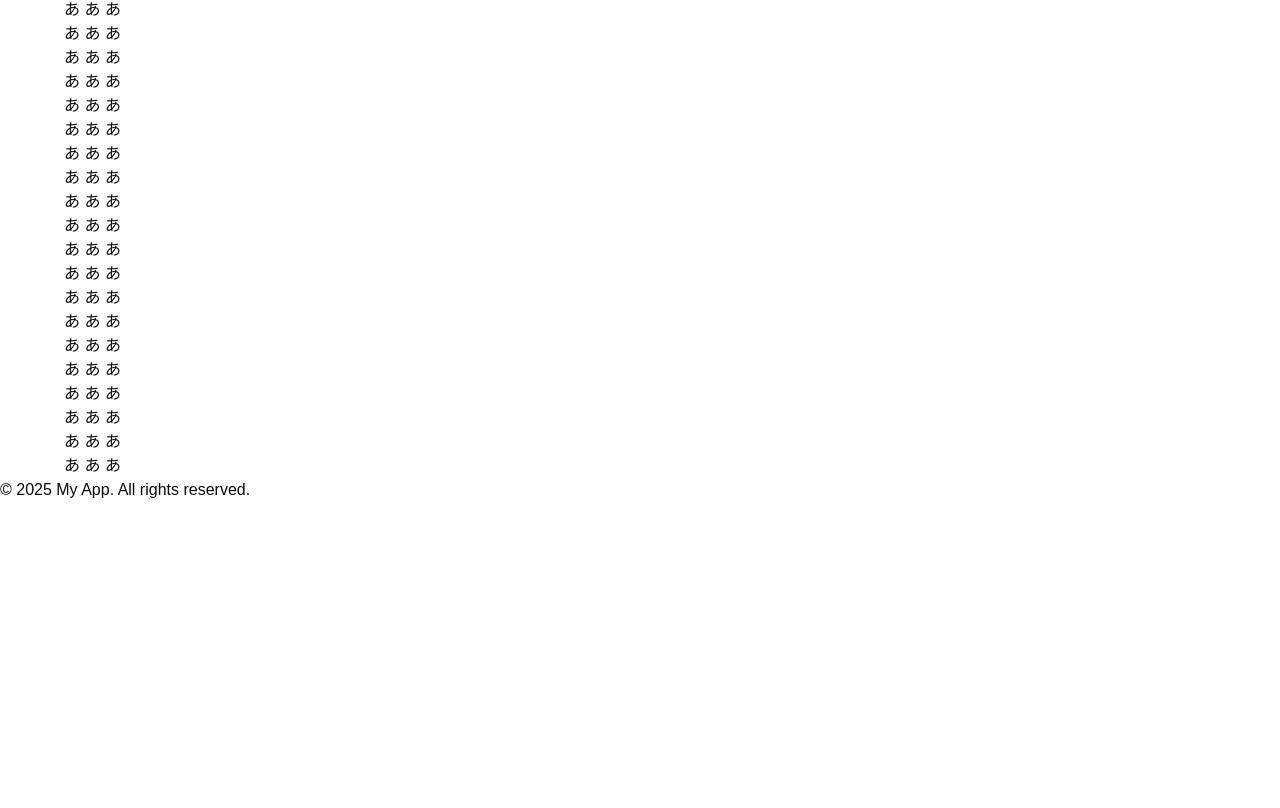
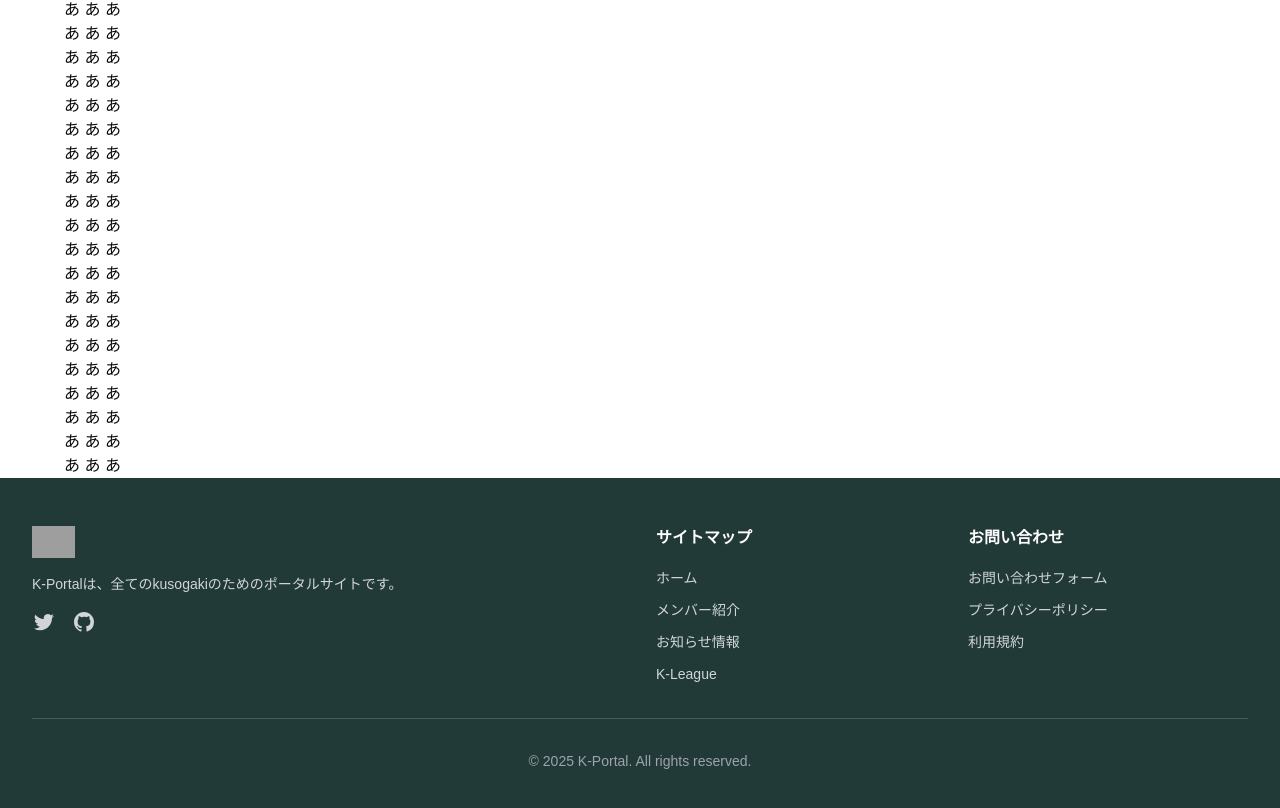
Before and after one commit to kusogakiNo1/K-portal_frontend, a React (Create React App) app: page / in a window 1280 px wide. Shown: the part 1698-2506 px from the top of the page. Before the commit the page ends 2200 px from the top, so only its background shows below. Built offline with nearby package versions, Linux system fonts and the light colour scheme; grey boxes are pictures that could not be loaded.

Commit message:
Footer作成など、諸々改善

```diff
--- /dev/null
+++ b/src/components/ScrollToTop.tsx
@@ -0,0 +1,12 @@
+import { useEffect } from "react";
+import { useLocation } from "react-router-dom";
+
+export default function ScrollToTop() {
+  const { pathname } = useLocation();
+
+  useEffect(() => {
+    window.scrollTo(0, 0);
+  }, [pathname]);
+
+  return null;
+}
--- a/src/components/SearchComponent.tsx
+++ /dev/null
@@ -1,87 +0,0 @@
-import React, { useState } from "react";
-import axios from "axios";
-
-interface SearchResponse {
-  // APIのレスポンスの型を定義します。
-  // 例えば、nameプロパティとdescriptionプロパティを持つオブジェクトの配列だと仮定します。
-  id: number;
-  name: string;
-  email: string;
-  age: number;
-  deletedFlag: boolean;
-}
-
-export const SearchComponent: React.FC = () => {
-  const [inputValue, setInputValue] = useState<string>("");
-  const [searchResults, setSearchResults] = useState<SearchResponse>();
-  const [loading, setLoading] = useState<boolean>(false);
-  const [error, setError] = useState<string | null>(null);
-
-  const handleInputChange = (event: React.ChangeEvent<HTMLInputElement>) => {
-    setInputValue(event.target.value);
-  };
-
-  const handleSearchButtonClick = async () => {
-    setLoading(true);
-    setError(null);
-    setSearchResults(undefined);
-
-    try {
-      const apiUrl = `http://localhost:5000/user/${inputValue}`;
-
-      const response = await axios.get<SearchResponse>(apiUrl); // axios.getを使用\
-
-      setSearchResults(response.data); // レスポンスデータは response.data に格納されています
-    } catch (e: any) {
-      setError("検索中にエラーが発生しました。");
-      console.error("検索エラー:", e);
-      if (axios.isAxiosError(e)) {
-        // axiosのエラーの場合、より詳細な情報をログに出力できます
-        console.error(
-          "Axios error details:",
-          e.response?.data,
-          e.response?.status,
-          e.response?.headers
-        );
-      }
-    } finally {
-      setLoading(false);
-    }
-  };
-
-  return (
-    <div>
-      <div>
-        <input
-          type="text"
-          value={inputValue}
-          onChange={handleInputChange}
-          placeholder="検索キーワードを入力"
-        />
-        <button onClick={handleSearchButtonClick} disabled={loading}>
-          検索
-        </button>
-      </div>
-
-      {loading && <p>検索中...</p>}
-      {error && <p style={{ color: "red" }}>{error}</p>}
-
-      {searchResults && (
-        <div>
-          <div>
-            <h2>検索結果</h2>
-            <p>ID: {searchResults.id}</p>
-            <p>名前: {searchResults.name}</p>
-            <p>年齢: {searchResults.age}</p>
-            <p>メール: {searchResults.email}</p>
-            <p>削除フラグ: {searchResults.deletedFlag ? "true" : "false"}</p>
-          </div>
-        </div>
-      )}
-
-      {!searchResults && !loading && !error && !inputValue && (
-        <p>検索結果はありません。</p>
-      )}
-    </div>
-  );
-};
--- a/src/components/layouts/Footer.tsx
+++ b/src/components/layouts/Footer.tsx
@@ -1,11 +1,139 @@
 // src/components/Footer.tsx
 import React from "react";
-// import "./Footer.css"; // 必要であればCSSをインポート
+import { Link } from "react-router-dom";
 
 function Footer() {
   return (
-    <footer className="app-footer">
-      <p>&copy; {new Date().getFullYear()} My App. All rights reserved.</p>
+    <footer className="bg-[#213a37] text-gray-100 mt-auto">
+      <div className="max-w-7xl mx-auto px-4 sm:px-6 lg:px-8 py-12">
+        <div className="grid grid-cols-1 md:grid-cols-4 gap-8">
+          {/* ロゴ・概要セクション */}
+          <div className="md:col-span-2">
+            <div className="flex items-center mb-4">
+              <img
+                src="/images/logo_clearname.png"
+                alt="K-Portal Logo"
+                className="h-8 mr-3"
+              />
+            </div>
+            <p className="text-gray-300 text-sm mb-4">
+              K-Portalは、全てのkusogakiのためのポータルサイトです。
+            </p>
+            <div className="flex space-x-4">
+              {/* SNSリンク（必要に応じて追加） */}
+              <a
+                href="https://x.com/wowwow950gak1?s=21&t=BHb4uZebnbyezoT_o-eruQ"
+                className="text-gray-300 hover:text-white transition-colors"
+                aria-label="Twitter"
+              >
+                <svg
+                  className="w-6 h-6"
+                  fill="currentColor"
+                  viewBox="0 0 24 24"
+                  aria-hidden="true"
+                >
+                  <path d="M8.29 20.251c7.547 0 11.675-6.253 11.675-11.675 0-.178 0-.355-.012-.53A8.348 8.348 0 0022 5.92a8.19 8.19 0 01-2.357.646 4.118 4.118 0 001.804-2.27 8.224 8.224 0 01-2.605.996 4.107 4.107 0 00-6.993 3.743 11.65 11.65 0 01-8.457-4.287 4.106 4.106 0 001.27 5.477A4.072 4.072 0 012.8 9.713v.052a4.105 4.105 0 003.292 4.022 4.095 4.095 0 01-1.853.07 4.108 4.108 0 003.834 2.85A8.233 8.233 0 012 18.407a11.616 11.616 0 006.29 1.84" />
+                </svg>
+              </a>
+              <a
+                href="https://github.com/kusogakiNo1"
+                className="text-gray-300 hover:text-white transition-colors"
+                aria-label="GitHub"
+              >
+                <svg
+                  className="w-6 h-6"
+                  fill="currentColor"
+                  viewBox="0 0 24 24"
+                  aria-hidden="true"
+                >
+                  <path
+                    fillRule="evenodd"
+                    d="M12 2C6.477 2 2 6.484 2 12.017c0 4.425 2.865 8.18 6.839 9.504.5.092.682-.217.682-.483 0-.237-.008-.868-.013-1.703-2.782.605-3.369-1.343-3.369-1.343-.454-1.158-1.11-1.466-1.11-1.466-.908-.62.069-.608.069-.608 1.003.07 1.531 1.032 1.531 1.032.892 1.53 2.341 1.088 2.91.832.092-.647.35-1.088.636-1.338-2.22-.253-4.555-1.113-4.555-4.951 0-1.093.39-1.988 1.029-2.688-.103-.253-.446-1.272.098-2.65 0 0 .84-.27 2.75 1.026A9.564 9.564 0 0112 6.844c.85.004 1.705.115 2.504.337 1.909-1.296 2.747-1.027 2.747-1.027.546 1.379.202 2.398.1 2.651.64.7 1.028 1.595 1.028 2.688 0 3.848-2.339 4.695-4.566 4.943.359.309.678.92.678 1.855 0 1.338-.012 2.419-.012 2.747 0 .268.18.58.688.482A10.019 10.019 0 0022 12.017C22 6.484 17.522 2 12 2z"
+                    clipRule="evenodd"
+                  />
+                </svg>
+              </a>
+            </div>
+          </div>
+
+          {/* ナビゲーションセクション */}
+          <div>
+            <h3 className="text-white font-semibold mb-4">サイトマップ</h3>
+            <ul className="space-y-2">
+              <li>
+                <Link
+                  to="/"
+                  className="text-gray-300 hover:text-white transition-colors text-sm"
+                >
+                  ホーム
+                </Link>
+              </li>
+              <li>
+                <Link
+                  to="/members"
+                  className="text-gray-300 hover:text-white transition-colors text-sm"
+                >
+                  メンバー紹介
+                </Link>
+              </li>
+              <li>
+                <Link
+                  to="/news"
+                  className="text-gray-300 hover:text-white transition-colors text-sm"
+                >
+                  お知らせ情報
+                </Link>
+              </li>
+              <li>
+                <Link
+                  to="#"
+                  className="text-gray-300 hover:text-white transition-colors text-sm"
+                >
+                  K-League
+                </Link>
+              </li>
+            </ul>
+          </div>
+
+          {/* お問い合わせセクション */}
+          <div>
+            <h3 className="text-white font-semibold mb-4">お問い合わせ</h3>
+            <ul className="space-y-2">
+              <li>
+                <Link
+                  to="/dummy"
+                  className="text-gray-300 hover:text-white transition-colors text-sm"
+                >
+                  お問い合わせフォーム
+                </Link>
+              </li>
+              <li>
+                <Link
+                  to="/dummy"
+                  className="text-gray-300 hover:text-white transition-colors text-sm"
+                >
+                  プライバシーポリシー
+                </Link>
+              </li>
+              <li>
+                <Link
+                  to="/dummy"
+                  className="text-gray-300 hover:text-white transition-colors text-sm"
+                >
+                  利用規約
+                </Link>
+              </li>
+            </ul>
+          </div>
+        </div>
+
+        {/* コピーライト */}
+        <div className="border-t border-gray-600 mt-8 pt-8">
+          <p className="text-center text-gray-400 text-sm">
+            &copy; {new Date().getFullYear()} K-Portal. All rights reserved.
+          </p>
+        </div>
+      </div>
     </footer>
   );
 }
--- a/src/components/layouts/Header.tsx
+++ b/src/components/layouts/Header.tsx
@@ -30,9 +30,9 @@
       <div className="max-w-7xl mx-auto px-4 sm:px-6 lg:px-8">
         <div className="flex justify-between items-center h-16">
           {/* ロゴ */}
-          <div className="h-16 w-56">
+          <Link to="/" className="h-16 w-56 cursor-pointer">
             <img src="/images/logo_clearname.png" alt="ロゴ"></img>
-          </div>
+          </Link>
 
           {/* デスクトップメニュー */}
           <nav className="hidden md:block">
--- a/src/index.tsx
+++ b/src/index.tsx
@@ -1,15 +1,15 @@
 import React from "react";
 import ReactDOM from "react-dom/client";
 import "./index.css";
-import App from "./App";
 import reportWebVitals from "./reportWebVitals";
 import { BrowserRouter, Routes, Route } from "react-router-dom";
 import Home from "./pages/Home";
 import News from "./pages/News";
 import NewsDetail from "./pages/NewsDetail";
 import Members from "./pages/Members";
-import SearchUsers from "./pages/SearchUsers";
+import Dummy from "./pages/Dummy";
 import Layout from "./components/layouts/Layout";
+import ScrollToTop from "./components/ScrollToTop";
 
 // ルーティングを行っています
 const root = ReactDOM.createRoot(
@@ -18,13 +18,14 @@
 root.render(
   <React.StrictMode>
     <BrowserRouter>
+      <ScrollToTop />
       <Layout>
         <Routes>
           <Route path="/" element={<Home />} /> {/* ホームパス */}
           <Route path="/members" element={<Members />} />
           <Route path="/news" element={<News />} />
           <Route path="/news/:id" element={<NewsDetail />} />
-          <Route path="/search/user" element={<SearchUsers />} />
+          <Route path="/dummy" element={<Dummy />} />
         </Routes>
       </Layout>
     </BrowserRouter>
--- /dev/null
+++ b/src/pages/Dummy.tsx
@@ -0,0 +1,13 @@
+// src/pages/About.tsx
+import React from "react";
+
+const Dummy: React.FC = () => {
+  return (
+    <div className="py-200 px-4 min-h-screen flex items-center justify-center">
+      <h1>アホが見る🎶</h1>
+      <h1>豚の尻🎶</h1>
+    </div>
+  );
+};
+
+export default Dummy;
--- a/src/pages/SearchUsers.tsx
+++ /dev/null
@@ -1,15 +0,0 @@
-// src/pages/About.tsx
-import React from "react";
-import { SearchComponent } from "../components/SearchComponent";
-
-const SearchUsers: React.FC = () => {
-  return (
-    <div>
-      <h1>ユーザー一覧画面</h1>
-      <p>この画面では、ユーザーを検索することができるよん</p>
-      <SearchComponent />
-    </div>
-  );
-};
-
-export default SearchUsers;
```
